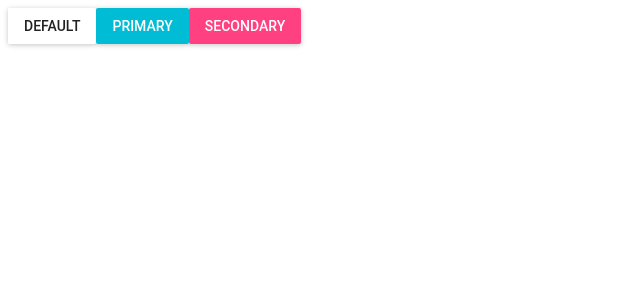
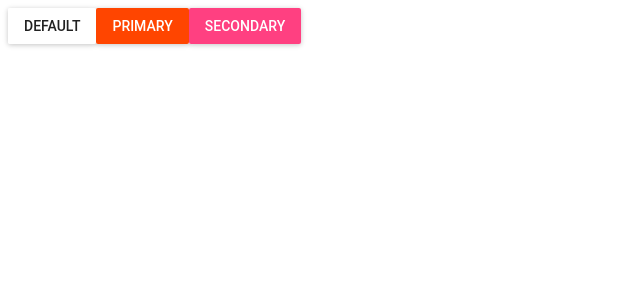
Before and after one commit to OmarZeidan/react-materialUI, a React app: page / in a window 1280 px wide. Shown: the top 300 px of the page, without its empty margins (0-640 px from the left). Built offline with nearby package versions, Linux system fonts and the light colour scheme; what react-tap-event-plugin would draw is missing.

Commit message:
Direct customisation for component!

```diff
--- a/src/js/components/home/HomePageComponent.js
+++ b/src/js/components/home/HomePageComponent.js
@@ -3,11 +3,14 @@ import React from 'react'
 –––––––––––––––––––––––––––––––––––––––––––––––––– */
 import RaisedButton from 'material-ui/RaisedButton'
 
+const customBtnStyle = {
+  backgroundColor: 'orangered'
+}
 const HomePageComponent = () => {
   return (
     <div>
       <RaisedButton label='Default' />
-      <RaisedButton primary='true' label='Primary' />
+      <RaisedButton primary='true' label='Primary' buttonStyle={customBtnStyle} />
       <RaisedButton secondary='true' label='Secondary' />
     </div>
   )
```
Also changed, not shown: 1 other file (tests, documents, lock files or other folders).
